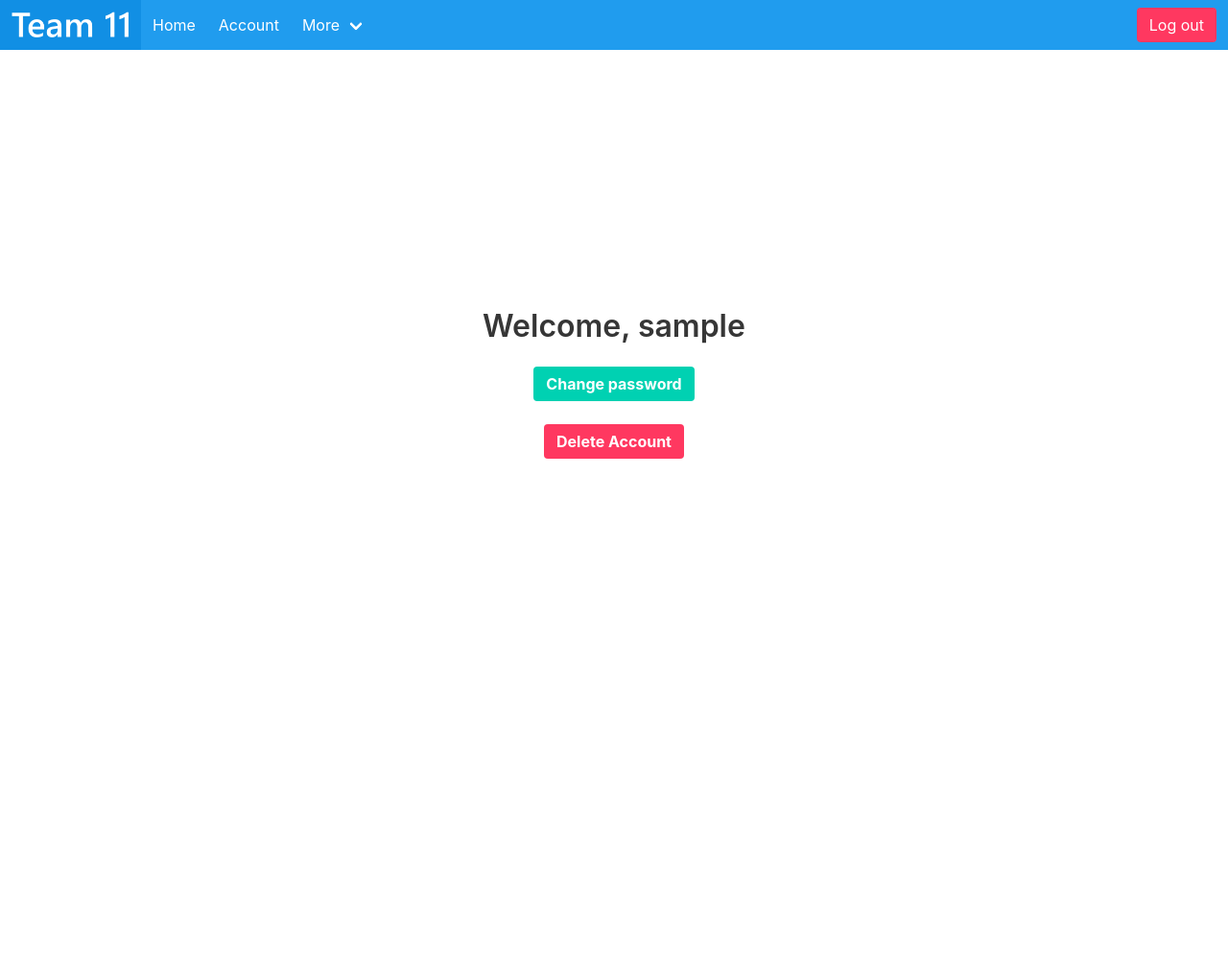
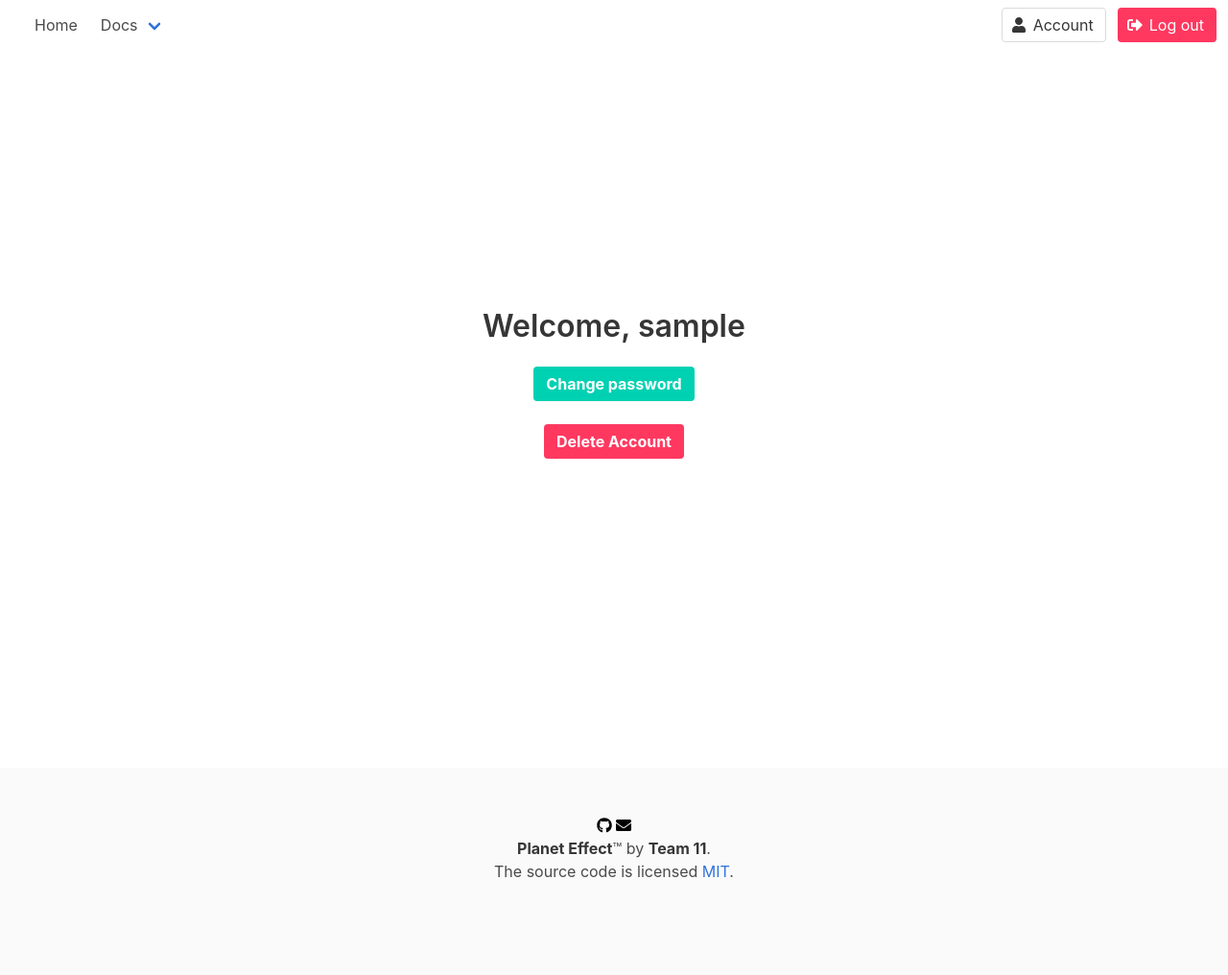
Before and after one commit to Ellie-UK/climate-action-app, a Flask app: page /account in a window 1280 px wide. Shown: the whole page at 96% size. Before the commit the page ends 478 px from the top, so only its background shows below. Run offline with Flask 2, Linux system fonts and the light colour scheme; the visitor is signed in with stand-in values (Sample User, id 1); data comes from the database, SQL or seed files in the repository; some libraries are stand-ins or nearby versions.

Commit message:
Updated navbar

```diff
--- a/templates/base.html
+++ b/templates/base.html
@@ -8,52 +8,55 @@
     <link rel="stylesheet" href="https://cdnjs.cloudflare.com/ajax/libs/bulma/0.7.2/css/bulma.min.css"/>
     <script defer src="https://use.fontawesome.com/releases/v5.3.1/js/all.js"></script>
     <script src = "https://ajax.googleapis.com/ajax/libs/jquery/2.1.1/jquery.min.js"></script>
+    <link rel="stylesheet" href="https://cdn.jsdelivr.net/npm/bulma-tooltip@3.0.2/dist/css/bulma-tooltip.min.css">
 </head>
 
 
 <body>
-<div class="hero-head">
-    <nav class="navbar is-fixed-top is-info" role="navigation" aria-label="main navigation">
+<div class="hero-head has-navbar-fixed-top">
+    <nav class="navbar is-transparent is-fixed-top">
       <div class="navbar-brand">
-        <a class="navbar-item">
-          <img src="../static/TemporaryLogo.png" width="123" height="28">
+        <a class="navbar-item" href="/">
+          <img src="../static/Earth.png" alt="Planet Effect" width="0" height="0">
         </a>
-
-        <a role="button" class="navbar-burger" data-target="navMenu" aria-label="menu" aria-expanded="false">
-          <span aria-hidden="true"></span>
-          <span aria-hidden="true"></span>
-          <span aria-hidden="true"></span>
-        </a>
+        <div class="navbar-burger" data-target="navbarA">
+          <span></span>
+          <span></span>
+          <span></span>
+        </div>
       </div>
 
-      <div id="navMenu" class="navbar-menu">
+      <div id="navbarA" class="navbar-menu">
         <div class="navbar-start">
           <a class="navbar-item" href="/">
             Home
           </a>
-
-          <a class="navbar-item" href="{{ url_for('users.account') }}">
-                Account
-          </a>
-
           <div class="navbar-item has-dropdown is-hoverable">
-            <a class="navbar-link">
-              More
+            <a class="navbar-link" href="https://bulma.io/documentation/overview/start/">
+              Docs
             </a>
-
-            <div class="navbar-dropdown">
-              <a class="navbar-item">
-                About
+            <div class="navbar-dropdown is-boxed">
+              <a class="navbar-item" href="https://bulma.io/documentation/overview/start/">
+                Overview
               </a>
-              <a class="navbar-item">
-                Jobs
+              <a class="navbar-item" href="https://bulma.io/documentation/overview/modifiers/">
+                Modifiers
               </a>
-              <a class="navbar-item">
-                Contact
+              <a class="navbar-item" href="https://bulma.io/documentation/columns/basics/">
+                Columns
+              </a>
+              <a class="navbar-item" href="https://bulma.io/documentation/layout/container/">
+                Layout
+              </a>
+              <a class="navbar-item" href="https://bulma.io/documentation/form/general/">
+                Form
               </a>
               <hr class="navbar-divider">
-              <a class="navbar-item">
-                Report an issue
+              <a class="navbar-item" href="https://bulma.io/documentation/elements/box/">
+                Elements
+              </a>
+              <a class="navbar-item is-active" href="https://bulma.io/documentation/components/breadcrumb/">
+                Components
               </a>
             </div>
           </div>
@@ -61,21 +64,50 @@
 
         <div class="navbar-end">
           <div class="navbar-item">
-            <div class="buttons">
+              {% if current_user.is_authenticated %}
+              <div class="field is-grouped">
+              <p class="control">
+                <a class="button" href="{{ url_for('users.account') }}">
+                  <span class="icon">
+                    <i class="fas fa-user"></i>
+                  </span>
+                  <span>
+                    Account
+                  </span>
+                </a>
+              </p>
+              <p class="control">
+                <button class="button is-light is-danger" href="{{ url_for('users.logout') }}">
+                  <span class="icon">
+                    <i class="fas fa-sign-out-alt"></i>
+                  </span>
+                    <span>Log out</span>
+                </button>
+              </p>
+            </div>
+              {% endif %}
               {% if not current_user.is_authenticated %}
-              <a class="button is-primary" href="{{ url_for('users.register') }}">
-                  <strong>Sign up</strong>
-              </a>
-              <a class="button is-light" href="{{ url_for('users.login') }}">
-                Log in
-              </a>
+              <div class="field is-grouped">
+              <p class="control">
+                <a class="button" href="{{ url_for('users.login') }}">
+                  <span class="icon">
+                    <i class="fas fa-sign-in-alt"></i>
+                  </span>
+                  <span>
+                    Log in
+                  </span>
+                </a>
+              </p>
+              <p class="control">
+                <a class="button is-primary" href="{{ url_for('users.register') }}">
+                  <span class="icon">
+                    <i class="fas fa-user-plus"></i>
+                  </span>
+                  <span>Register</span>
+                </a>
+              </p>
+            </div>
               {% endif %}
-              {% if current_user.is_authenticated %}
-              <a class="button is-light is-danger" href="{{ url_for('users.logout') }}">
-                Log out
-              </a>
-              {% endif %}
-            </div>
           </div>
         </div>
       </div>
@@ -91,6 +123,21 @@
             </div>
         </div>
     </section>
+
+    <footer class="footer pb-0">
+      <div class="container">
+        <div class="content has-text-centered">
+          <div class="soc">
+            <span class="has-tooltip-arrow" data-tooltip="GitHub Repo"><a href="https://github.com/Ellie-UK/climate-action-app"><i class="fab fa-github" style="color:black" aria-hidden="true"></i></a></span>
+            <span class="has-tooltip-arrow" data-tooltip="Email Us"><a href="mailto:test@email.com"><i class="fas fa-envelope" style="color:black" aria-hidden="true"></i></a></span>
+          </div>
+          <p>
+              <strong>Planet Effect</strong>™ by <strong>Team 11</strong>.<br>
+              The source  code is licensed <a href="http://opensource.org/licenses/mit-license.php">MIT</a>.
+          </p>
+        </div>
+      </div>
+    </footer>
 </div>
 </body>
 </html>
```
